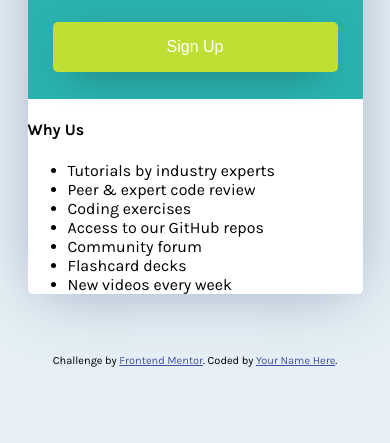
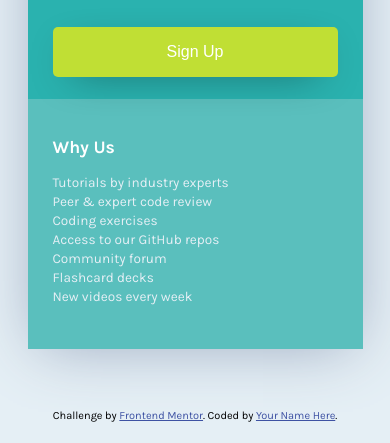
Before and after one commit to TayAki79/Single-Price-Grid-Component, a plain HTML site: page index.html in a window 390 px wide. Shown: the part 461-904 px from the top of the page. Drawn offline with Linux system fonts and the light colour scheme.

Commit message:
finish mobile first

```diff
--- a/index.html
+++ b/index.html
@@ -15,7 +15,7 @@
 
     <!-- ### Hero Section ### -->
 
-    <section class="hero-sec padding-help">
+    <section class="hero-sec sec-help">
       <h3 class="hero-title">Join our community</h3>
       <h4 class="sub-title">30-day, hassle-free money back guarantee</h4>
       <p class="hero-desc">
@@ -30,7 +30,7 @@
 
       <!-- *** Price section ***  -->
 
-      <section class="price-sec padding-help">
+      <section class="price-sec sec-help">
         <h4 class="price-sec-title">Monthly Subscription</h4>
         <div class="pricing">
           <div class="price">$29</div>
@@ -42,18 +42,17 @@
 
       <!-- *** Why Us section *** -->
 
-      <section class="why-us">
-        <h4 class="why-us">Why Us</h4>
-        <ul>
-          <li>Tutorials by industry experts</li>
-          <li>Peer & expert code review</li>
-          <li>Coding exercises</li>
-          <li>Access to our GitHub repos</li>
-          <li>Community forum</li>
-          <li>Flashcard decks</li>
-          <li>New videos every week</li>
-        </ul>
+      <section class="why-us sec-help">
+        <h4 class="why-us-title">Why Us</h4>
+        <p class="list">Tutorials by industry experts</p>
+        <p class="list">Peer & expert code review</p>
+        <p class="list">Coding exercises</p>
+        <p class="list">Access to our GitHub repos</p>
+        <p class="list">Community forum</p>
+        <p class="list">Flashcard decks</p>
+        <p class="list">New videos every week</p>
       </section>
+
     </section>
   </main>
 
--- a/style.css
+++ b/style.css
@@ -42,7 +42,7 @@ main {
 
 /* Section styling */
 
-.padding-help {
+.sec-help {
   width: 100%;
   height: 250px;
   padding: 15px 25px;
@@ -71,6 +71,7 @@ main {
 }
 
 .price-sec-title {
+  font-size: 1.1rem;
   color: white;
 }
 
@@ -109,5 +110,22 @@ button {
 }
 
 /* Why us section */
+
+.why-us {
+  background-color: hsl(179, 44%, 55%);
+}
+
+.why-us-title {
+  font-size: 1.1rem;
+  color: white;
+  margin-bottom: 18px;
+}
+
+.list {
+  font-size: 0.85rem;
+  color: var(--lt-gray);
+  margin: 0;
+  margin-bottom: 4px;
+}
 .attribution { font-size: 11px; text-align: center; }
 .attribution a { color: hsl(228, 45%, 44%); }
```
